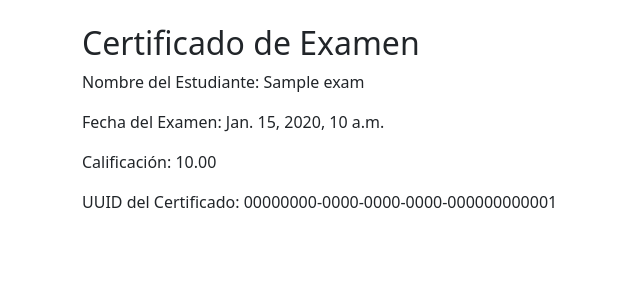
After one commit to Yursksf1/taller_2, a Django app: template icfes/templates/certificado.html in a window 1280 px wide. The commit adds this page. Shown: the top 300 px of the page, without its empty margins (0-640 px from the left). Run offline with Django 5.2, Linux system fonts and the light colour scheme; the template is opened without the code that fills it: values that come from a table or form of the project are taken from there, others are empty; tables that the repository leaves empty hold one stand-in row (values such as "Sample post").

Commit message:
agregar certificaciones

```diff
--- a/icfes/models.py
+++ b/icfes/models.py
@@ -1,4 +1,5 @@
 from django.db import models
+import uuid
 
 class Category(models.Model):
     name = models.CharField(max_length=100)
@@ -55,3 +56,10 @@ class Answer(models.Model):
 
     def __str__(self):
         return f"Answer to Q{self.question.id} by {self.exam.student_name}"
+
+class Certificado(models.Model):
+    uuid = models.UUIDField(primary_key=True, default=uuid.uuid4, editable=False)
+    exam = models.OneToOneField(Exam, on_delete=models.CASCADE, related_name='certificado')
+
+    def __str__(self):
+        return f"Certificate for {self.exam.student_name} - Score: {self.exam.score}"
--- /dev/null
+++ b/icfes/templates/certificado.html
@@ -0,0 +1,10 @@
+{% extends 'base.html' %}
+{% block container %}
+<div class="container mt-4">
+    <h2>Certificado de Examen</h2>
+    <p>Nombre del Estudiante: {{ certificado.exam.student_name }}</p>
+    <p>Fecha del Examen: {{ certificado.exam.date }}</p>
+    <p>Calificación: {{ certificado.exam.score }}</p>
+    <p>UUID del Certificado: {{ certificado.uuid }}</p>
+</div>
+{% endblock %}
--- a/icfes/templates/index.html
+++ b/icfes/templates/index.html
@@ -33,6 +33,11 @@
                             <p class="card-text">
                                 <strong>Puntaje:</strong> {{ exam.score }} / 100
                             </p>
+                            {% if exam.score == 100.00 %}
+                                <a href="{% url 'view_certificado' exam.id %}" class="btn btn-success">Ver Certificado</a>
+                            {% else %}
+                                <span class="text-danger">No calificado</span>
+                            {% endif %}
                         </div>
                     </div>
                 </div>
--- a/icfes/urls.py
+++ b/icfes/urls.py
@@ -8,4 +8,5 @@ urlpatterns = [
     path('examen/iniciar/', views.exam_start, name='exam_start'),
     path('examen/pregunta/', views.exam_question, name='exam_question'),
     path('examen/resultado/', views.exam_result, name='exam_result'),
+    path('examen/certificado/<int:exam_id>/', views.view_certificado, name='view_certificado'),
 ]
```
Also changed, not shown: icfes/admin.py (+6 -1 lines), icfes/views.py (+9 -1 lines), icfes/migrations/0003_certificado.py (added).
